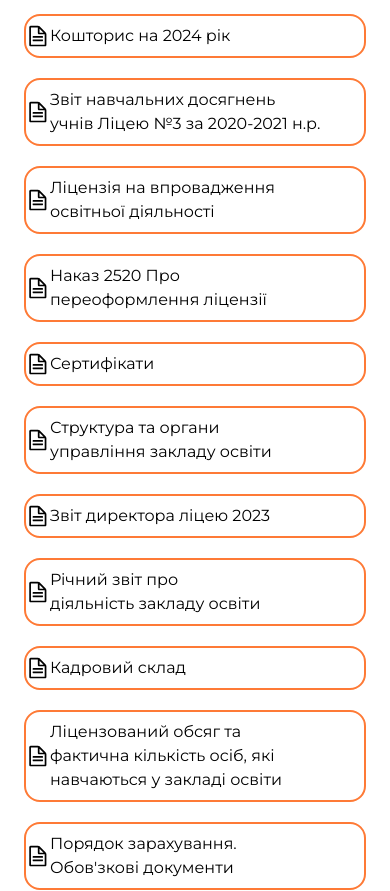
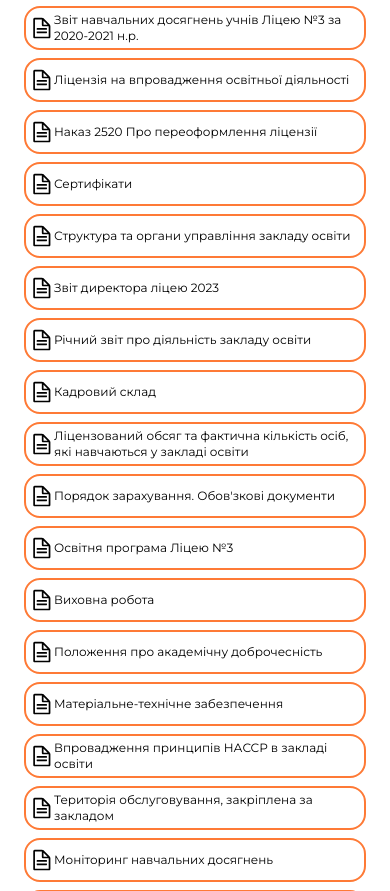
Before and after one commit to Aitishnitsa/thirdlyceum, a website: page dist/info.html in a window 390 px wide. Shown: the part 795-1686 px from the top of the page. Drawn offline with nearby package versions, Linux system fonts and the light colour scheme.

Commit message:
docs embed grid mobile

```diff
--- a/dist/info.html
+++ b/dist/info.html
@@ -462,7 +462,7 @@
                 </div>
             </div>
             <ul id="container"
-                class="grid gap-5 sm:gap-6 grid-cols-1 mx-auto mt-4 pt-10 border-t border-blue sm:pt-16 lg:mx-0">
+                class="grid gap-2 sm:gap-6 grid-cols-1 mx-auto mt-4 pt-10 border-t border-blue sm:pt-16 lg:mx-0">
                 <!-- Documents -->
             </ul>
 
--- a/dist/js/docsEmbed.js
+++ b/dist/js/docsEmbed.js
@@ -1,5 +1,4 @@
 const container = document.getElementById('container');
-const docsItems = document.querySelectorAll('.docs-items');
 const listModeBtn = document.getElementById('list-mode');
 const gridModeBtn = document.getElementById('grid-mode');
 const loader = document.getElementById('loader');
@@ -8,11 +7,10 @@ let asList = true;
 
 let list = [];
 
-// Function to create an article element
 function createItem(data) {
     return `<a href="${data.link}">
         <li
-            class="docs-items h-full col-span-1 flex border-solid border-2 border-orange hover:border-darkBlue transition-colors ease-in-out delay-75 rounded-2xl">
+            class="docs-items sm:flex-row p-1 h-full col-span-1 flex border-solid border-2 border-orange hover:border-darkBlue transition-colors ease-in-out delay-75 rounded-2xl">
             <div class="flex justify-center items-center w-6 sm:w-12">
                 <svg xmlns="http://www.w3.org/2000/svg" class="h-8 w-8" viewBox="0 -256 1792 1792"
                     version="1.1">
@@ -23,8 +21,8 @@ function createItem(data) {
                     </g>
                 </svg>
             </div>
-            <div class="py-2 sm:px-4 items-center flex flex-1 overflow-hidden text-ellipsis whitespace-nowrap">
-                <p class="font-medium text-balance">${data.name}</p>
+            <div class="sm:py-2 sm:px-4 items-center flex flex-1 overflow-hidden text-ellipsis whitespace-nowrap">
+                <p class="text-xs sm:text-base font-medium text-wrap">${data.name}</p>
             </div>
         </li>
     </a>`;
@@ -52,6 +50,7 @@ listModeBtn.addEventListener('click', () => {
             list.push(item);
         });
 
+        const docsItems = document.querySelectorAll('.docs-items');
         docsItems.forEach(item => {
             item.classList.remove(...['flex-col', 'items-center']);
         });
@@ -80,6 +79,7 @@ gridModeBtn.addEventListener('click', () => {
             list.push(item);
         });
 
+        const docsItems = document.querySelectorAll('.docs-items');
         docsItems.forEach(item => {
             item.classList.add(...['flex-col', 'items-center']);
         });
```
Also changed, not shown: dist/output.css.
